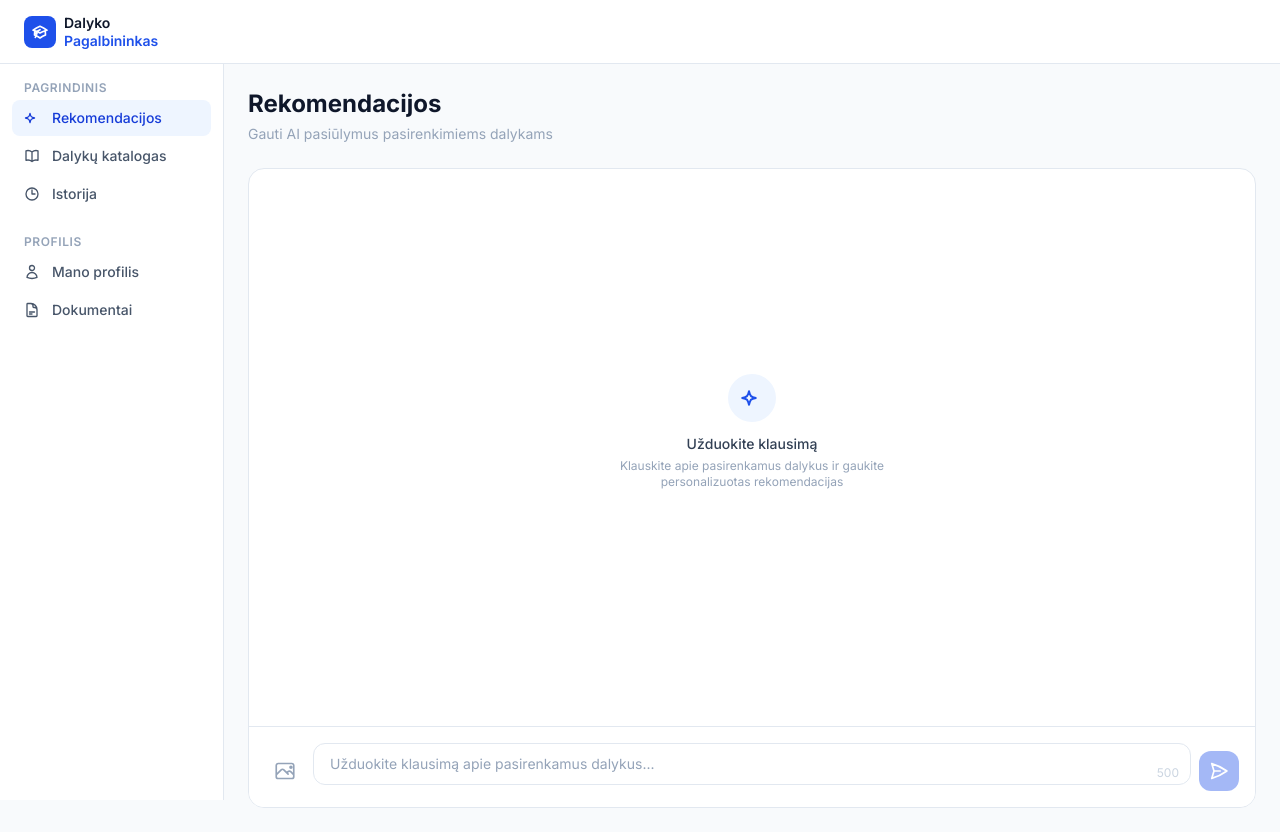
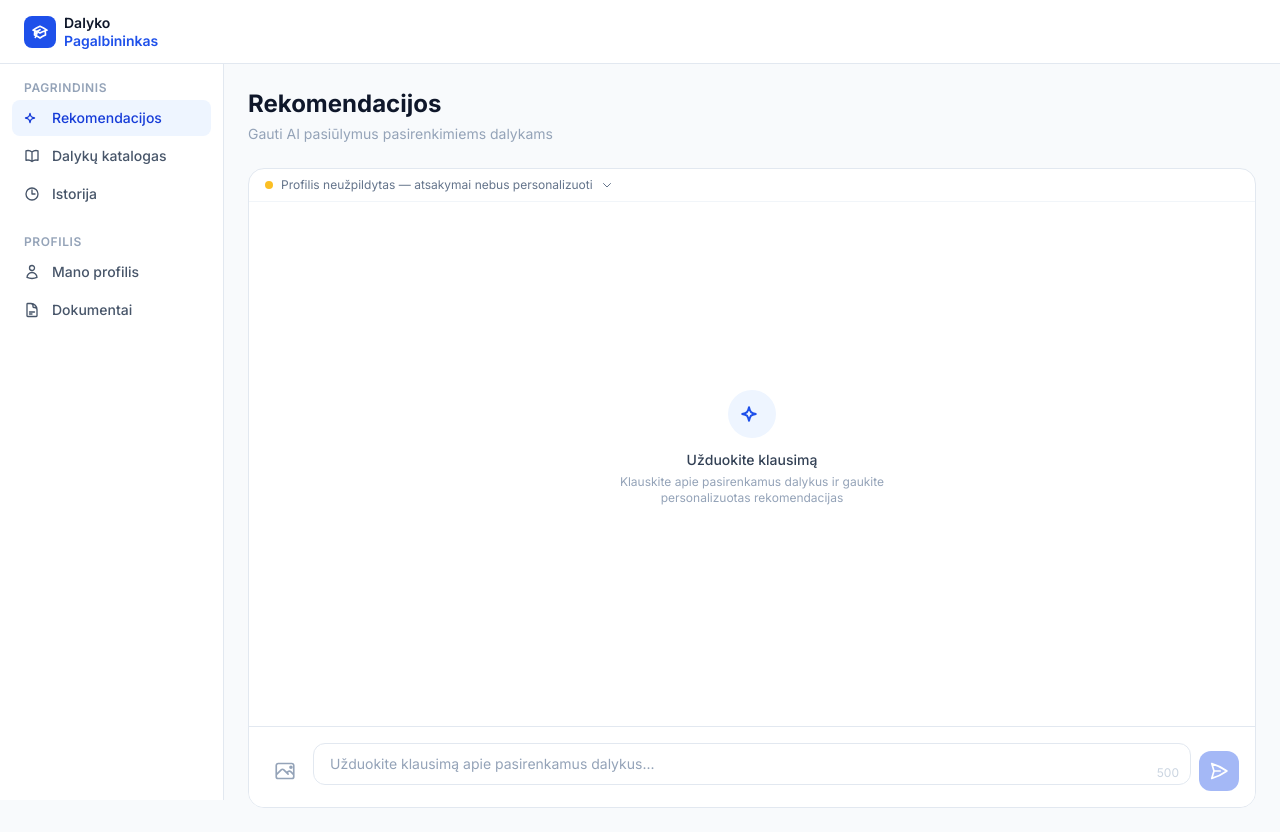
Before and after one commit to novatitas366/Laisvai-pasirenkamo-dalyko-AI-pagalbininkas, a React (Vite) app in the folder client/: page /rekomendacijos in a window 1280 px wide. Built offline with nearby package versions, Linux system fonts and the light colour scheme.

Commit message:
SCRUM-26: Pridėtas funkcionalumas - personalizuoti DI atsakymus pagal vartotojo profilį ir pomėgius

```diff
--- a/client/src/components/chat/ChatWindow.jsx
+++ b/client/src/components/chat/ChatWindow.jsx
@@ -1,20 +1,28 @@
 import { useState, useRef, useEffect } from 'react'
 import ChatMessage from './ChatMessage'
 import ChatInput from './ChatInput'
+import useProfile from '../../hooks/useProfile'
 
 export default function ChatWindow() {
   const [messages, setMessages] = useState([])
   const [loading, setLoading] = useState(false)
+  const [profileOpen, setProfileOpen] = useState(false)
   const bottomRef = useRef(null)
+  const { profile, isEmpty, buildSystemPrompt } = useProfile()
 
   useEffect(() => {
     bottomRef.current?.scrollIntoView({ behavior: 'smooth' })
   }, [messages])
 
   const handleSend = (msg) => {
-    setMessages((prev) => [...prev, { id: Date.now(), role: 'user', ...msg }])
+    const userMessage = { id: Date.now(), role: 'user', ...msg }
+    setMessages((prev) => [...prev, userMessage])
 
-    // TODO: siųsti į API ir gauti DI atsakymą
+    // Sistemos promptas su vartotojo profiliu (bus naudojamas kai API bus prijungtas)
+    const systemPrompt = buildSystemPrompt()
+    console.log('System prompt:', systemPrompt)
+
+    // TODO: siųsti į API su systemPrompt ir messages
     setLoading(true)
     setTimeout(() => {
       setMessages((prev) => [
@@ -22,7 +30,9 @@ export default function ChatWindow() {
         {
           id: Date.now() + 1,
           role: 'assistant',
-          text: 'Ačiū už klausimą! DI integracija bus pridėta vėliau.',
+          text: isEmpty
+            ? 'Ačiū už klausimą! Užpildykite profilį, kad galėčiau pateikti personalizuotus atsakymus.'
+            : `Ačiū už klausimą! Jūsų profilis (${profile.studyProgram || profile.university}) bus naudojamas personalizuotiems atsakymams generuoti kai DI API bus prijungtas.`,
         },
       ])
       setLoading(false)
@@ -31,6 +41,42 @@ export default function ChatWindow() {
 
   return (
     <div className="flex flex-col h-[calc(100vh-10rem)] bg-white border border-slate-200 rounded-2xl overflow-hidden">
+
+      {/* Profilio konteksto juosta */}
+      <div className="border-b border-slate-100 px-4 py-2">
+        <button
+          onClick={() => setProfileOpen((v) => !v)}
+          className="flex items-center gap-2 text-xs text-slate-500 hover:text-slate-700 transition-colors"
+        >
+          <span
+            className={`w-2 h-2 rounded-full flex-shrink-0 ${isEmpty ? 'bg-amber-400' : 'bg-green-400'}`}
+          />
+          {isEmpty ? 'Profilis neužpildytas — atsakymai nebus personalizuoti' : `Profilis aktyvus: ${[profile.university, profile.studyProgram].filter(Boolean).join(', ')}`}
+          <svg
+            className={`w-3 h-3 transition-transform ${profileOpen ? 'rotate-180' : ''}`}
+            fill="none"
+            stroke="currentColor"
+            strokeWidth="2"
+            viewBox="0 0 24 24"
+          >
+            <path strokeLinecap="round" strokeLinejoin="round" d="M19 9l-7 7-7-7" />
+          </svg>
+        </button>
+
+        {profileOpen && (
+          <div className="mt-2 text-xs text-slate-500 space-y-0.5 pl-4 fade-in">
+            {profile.university && <p><span className="text-slate-400">Universitetas:</span> {profile.university}</p>}
+            {profile.studyProgram && <p><span className="text-slate-400">Studijų programa:</span> {profile.studyProgram}</p>}
+            {profile.hobbies && <p><span className="text-slate-400">Hobiai:</span> {profile.hobbies}</p>}
+            {isEmpty && (
+              <p className="text-amber-500">
+                Eikite į <a href="/profilis" className="underline">Mano profilį</a> ir užpildykite informaciją.
+              </p>
+            )}
+          </div>
+        )}
+      </div>
+
       <div className="flex-1 overflow-y-auto p-4 space-y-4">
         {messages.length === 0 && (
           <div className="flex flex-col items-center justify-center h-full text-center">
--- /dev/null
+++ b/client/src/hooks/useProfile.js
@@ -0,0 +1,43 @@
+import { useState, useEffect } from 'react'
+
+export default function useProfile() {
+  const [profile, setProfile] = useState({
+    university: '',
+    studyProgram: '',
+    hobbies: '',
+  })
+
+  useEffect(() => {
+    setProfile({
+      university: localStorage.getItem('profile_university') || '',
+      studyProgram: localStorage.getItem('profile_study_program') || '',
+      hobbies: localStorage.getItem('profile_hobbies') || '',
+    })
+  }, [])
+
+  const isEmpty = !profile.university && !profile.studyProgram && !profile.hobbies
+
+  const buildSystemPrompt = () => {
+    if (isEmpty) {
+      return 'Esi universitetinio studento pasirenkamų dalykų patarėjas. Padėk studentui pasirinkti tinkamus pasirenkamus dalykus.'
+    }
+
+    const parts = [
+      'Esi universitetinio studento pasirenkamų dalykų patarėjas.',
+      'Štai vartotojo profilis:',
+    ]
+
+    if (profile.university) parts.push(`- Universitetas: ${profile.university}`)
+    if (profile.studyProgram) parts.push(`- Studijų programa: ${profile.studyProgram}`)
+    if (profile.hobbies) parts.push(`- Hobiai / pomėgiai: ${profile.hobbies}`)
+
+    parts.push(
+      'Remdamasis šia informacija, teik personalizuotas rekomendacijas apie pasirenkamus dalykus.',
+      'Atsižvelk į vartotojo studijų programą ir pomėgius, kai siūlai dalykus.',
+    )
+
+    return parts.join('\n')
+  }
+
+  return { profile, isEmpty, buildSystemPrompt }
+}
```
